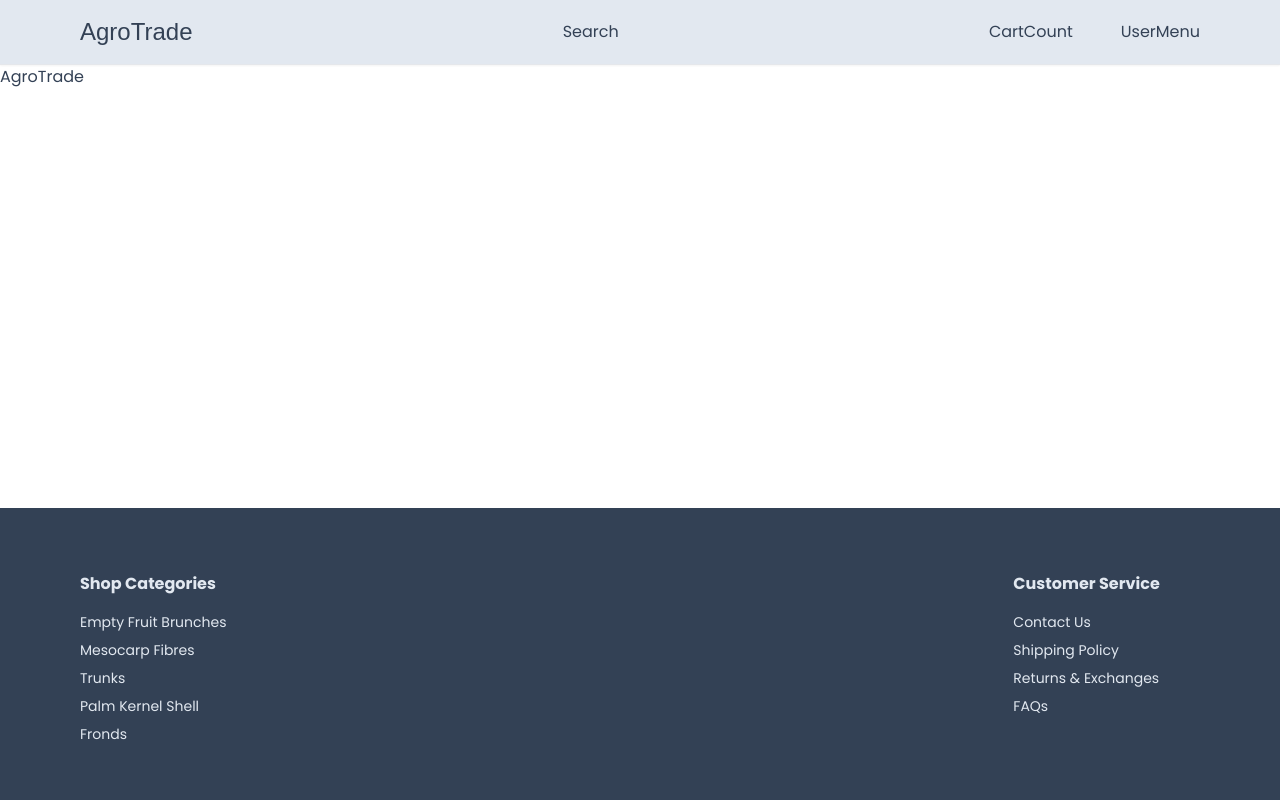
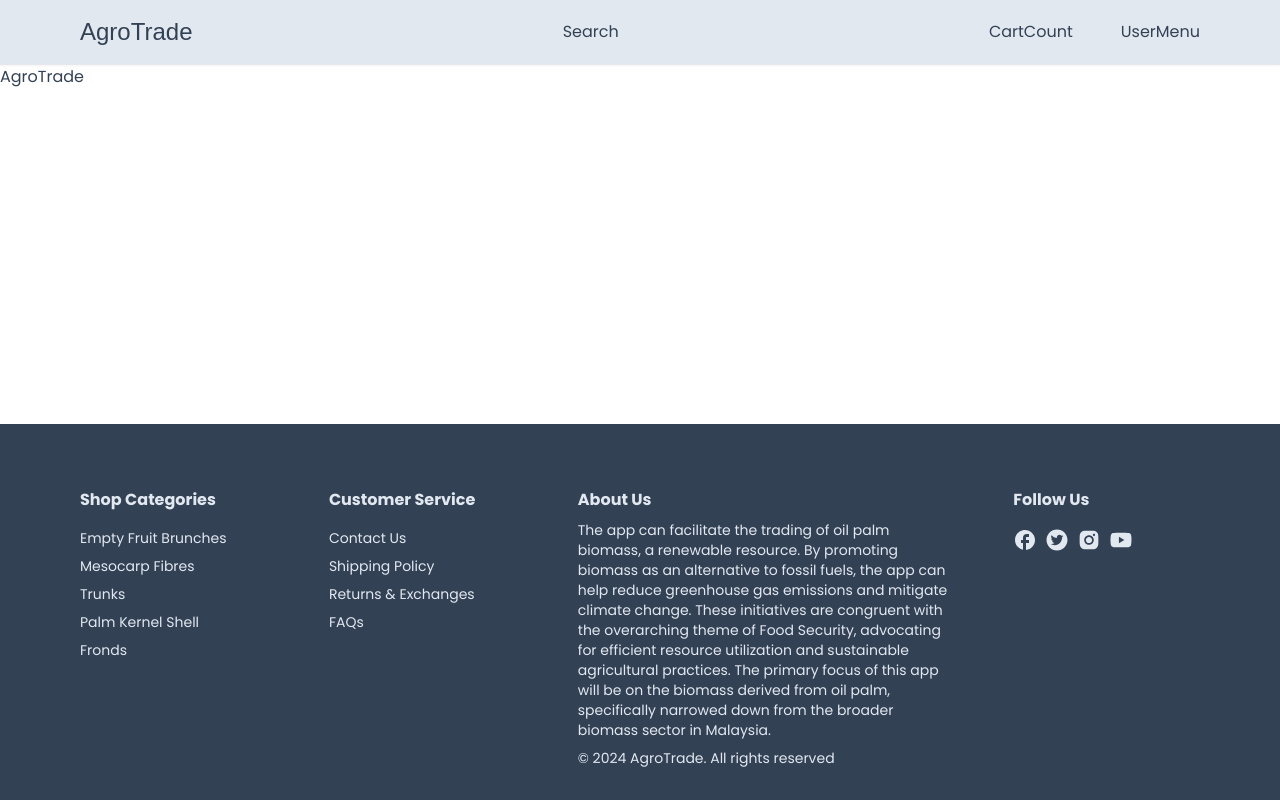
Before and after one commit to Angeline0210/TTP-AgroTrade, a Next.js app: page / in a window 1280 px wide. Built offline with nearby package versions, Linux system fonts and the light colour scheme; a web font is replaced by a local one.

Commit message:
added about us and follow us

```diff
--- a/app/components/footer/footer.tsx
+++ b/app/components/footer/footer.tsx
@@ -1,6 +1,9 @@
 import Link from "next/link";
 import Container from "../Container";
 import FooterList from "./FooterList";
+import {MdFacebook} from "react-icons/md";
+import {AiFillTwitterCircle, AiFillInstagram, AiFillYoutube} from "react-icons/ai";
+
 
 const Footer = () => {
     return  <footer className="bg-slate-700
@@ -33,6 +36,39 @@ const Footer = () => {
                     <Link href='#'>Returns & Exchanges</Link>
                     <Link href='#'>FAQs</Link>
                 </FooterList>
+                <div className="w-full
+                md:w-1/3
+                mb-6
+                md:mb-0">
+                <h3 className="text-base
+                    font-bold
+                    mb-2">About Us</h3>
+                    <p className="mb-2"> The app can facilitate the trading of oil palm biomass, a renewable
+                    resource. By promoting biomass as an alternative to fossil fuels, the app can help reduce greenhouse gas emissions and
+                    mitigate climate change. These initiatives are congruent with the overarching theme of Food Security, advocating for
+                    efficient resource utilization and sustainable agricultural practices. The primary focus of this app will be on the biomass
+                    derived from oil palm, specifically narrowed down from the broader biomass sector in Malaysia.</p>
+                <p>&copy; {new Date().getFullYear()} AgroTrade. All rights reserved</p>
+                </div>
+                <FooterList>
+                <h3 className="text-base
+                    font-bold
+                    mb-2">Follow Us</h3>
+                    <div className="flex gap-2">
+                    <Link href='#'>
+                        <MdFacebook size={24}/>
+                    </Link>
+                    <Link href='#'>
+                        <AiFillTwitterCircle size={24}/>
+                    </Link>
+                    <Link href='#'>
+                        <AiFillInstagram size={24}/>
+                    </Link>
+                    <Link href='#'>
+                        <AiFillYoutube size={24}/>
+                    </Link>
+                    </div>
+                </FooterList>
             </div>
         </Container>
     </footer>;
```
